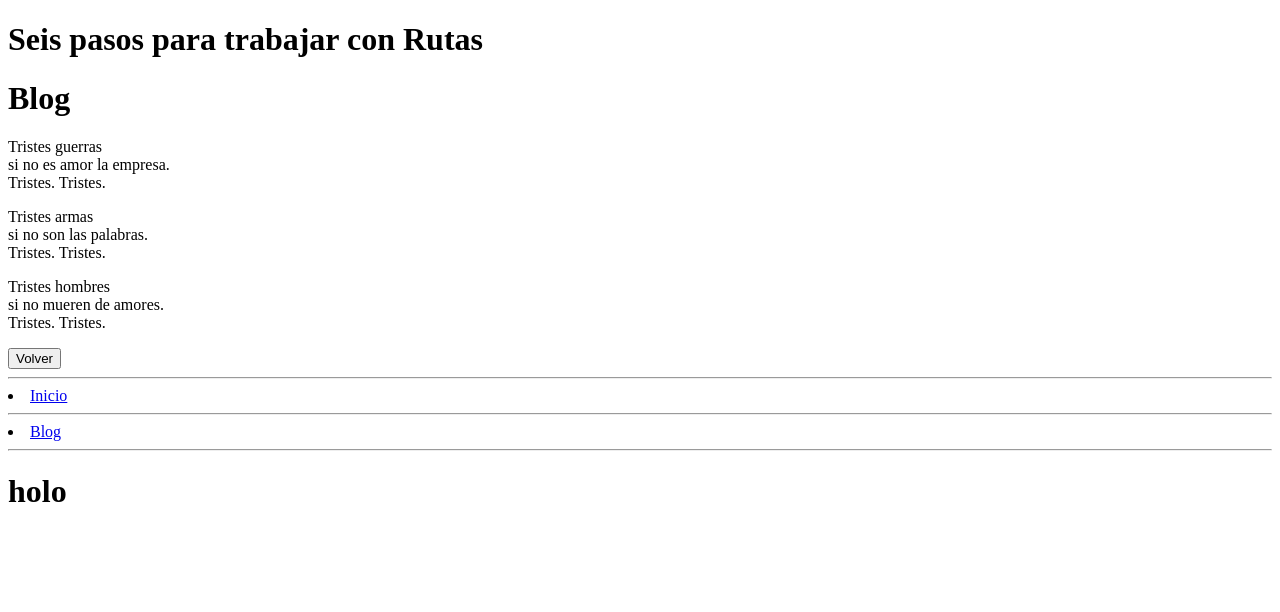
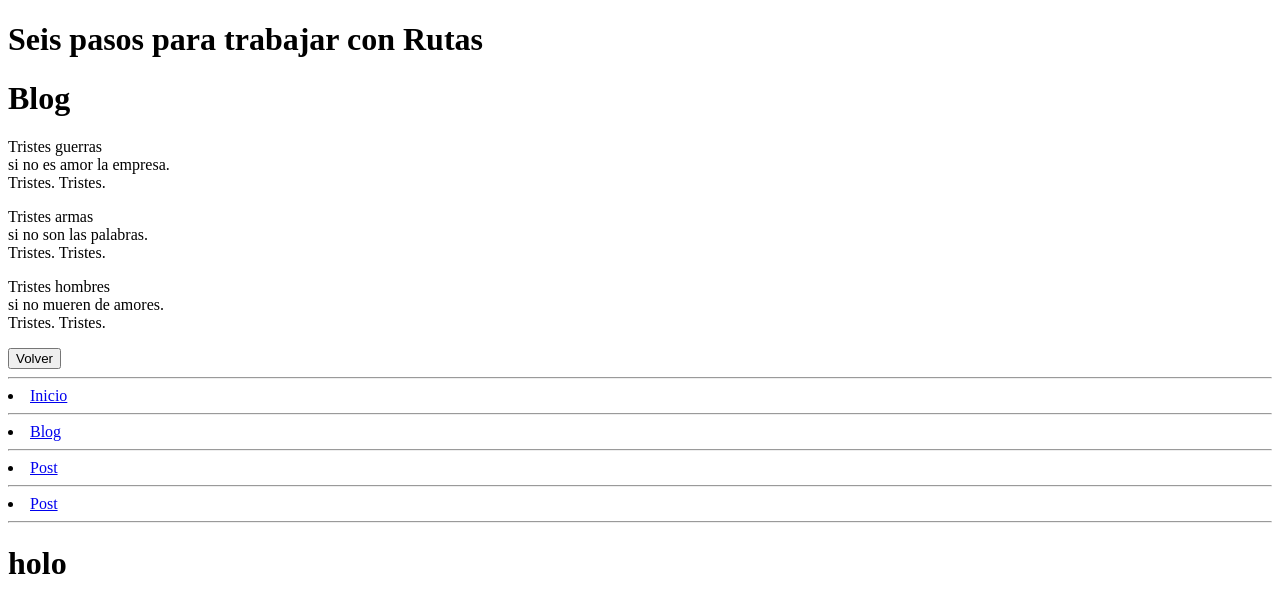
Before and after one commit to ErnestoADP/Vue-seccion5-Rutas, a Vue app: page /#/blog in a window 1280 px wide. Shown: the top 612 px of the page. Built offline with nearby package versions, Linux system fonts and the light colour scheme.

Commit message:
Rutas Dinamicas

```diff
--- a/src/App.vue
+++ b/src/App.vue
@@ -6,8 +6,10 @@
       <router-link tag="li" exact to="/"> <a>Inicio</a> </router-link>
       <hr>
       <router-link tag="li" to="/Blog"><a>Blog</a> </router-link>
-
-
+      <hr>
+      <router-link tag="li" to="/Post/123"><a>Post</a> </router-link>
+      <hr>
+      <router-link tag="li" to="/Post/123232"><a>Post</a> </router-link>
 
       <hr>
       <h1>holo</h1>
--- /dev/null
+++ b/src/components/Post.vue
@@ -0,0 +1,33 @@
+<template>
+    <div>
+            <h1>Recepcion del parametro de la ruta</h1>
+            <p>{{id}}</p>
+    </div>
+</template>
+
+<script>
+    export default {
+        name: 'Post',
+            data(){
+                const {id} = this.$route.params
+                return{
+                    id,
+
+                }
+
+            },
+         watch: {
+                '$route'(to){
+                    this.id = to.params.id
+                }
+
+         }
+
+
+
+    }
+</script>
+
+<style lang="scss" scoped>
+
+</style>
--- a/src/routes.js
+++ b/src/routes.js
@@ -1,9 +1,11 @@
 import Inicio from "./components/Inicio";
 import Blog from "./components/Blog";
+import Post from "./components/Post";
 
 
 export const routes = [
     { path: '/', component: Inicio },
     { path: '/blog', component: Blog },
+    { path: '/Post/:id', component: Post },
 
 ]
```
